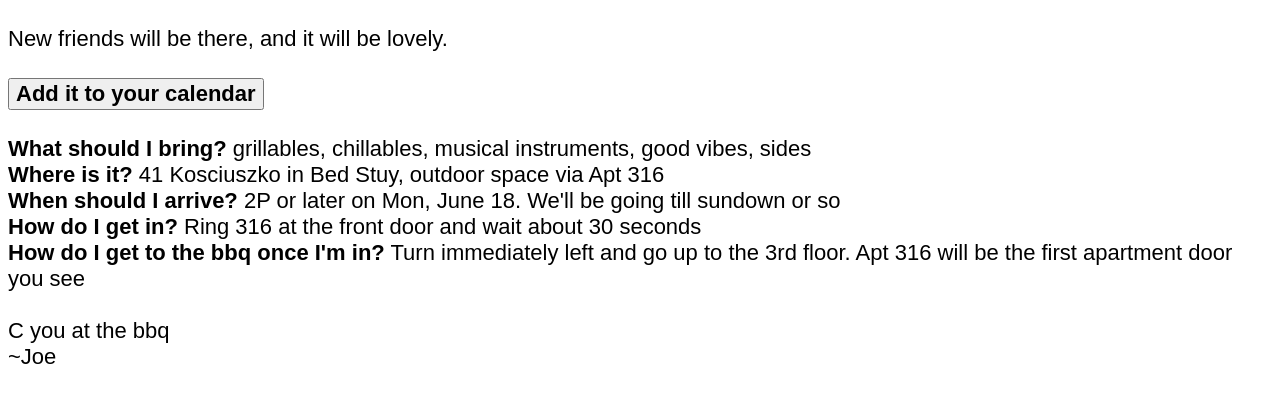
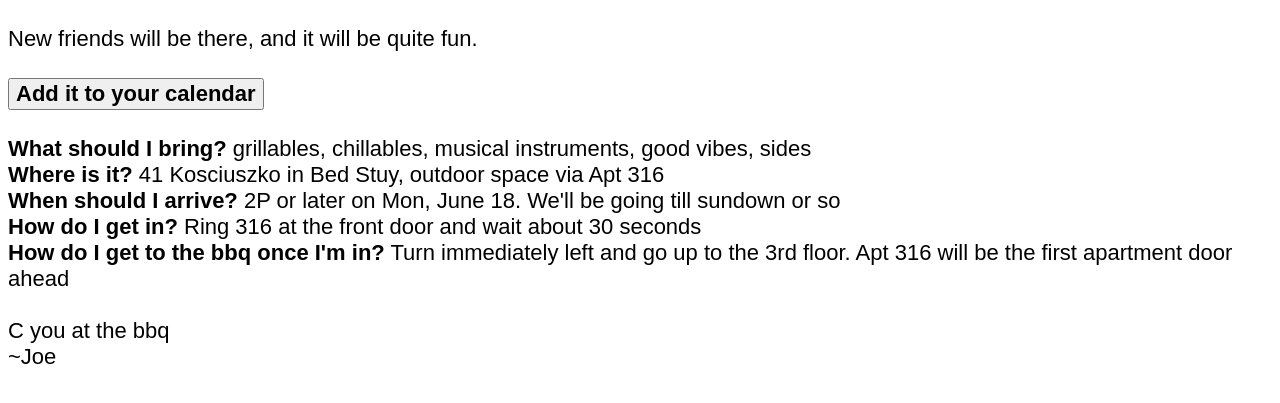
Before and after one commit to joegoldbeck/monday-bbq, a plain HTML site: page index.html in a window 1280 px wide. Shown: the part 61-464 px from the top of the page. Drawn offline with Linux system fonts and the light colour scheme.

Commit message:
Update index.html

```diff
--- a/index.html
+++ b/index.html
@@ -9,7 +9,7 @@
 </head>
 <body>
 <h1>BBQ this Monday</h1>
-<div>New friends will be there, and it will be lovely.</div>
+<div>New friends will be there, and it will be quite fun.</div>
 <br>
 <div>
   <a
@@ -27,7 +27,7 @@
 <div><b>Where is it?</b> 41 Kosciuszko in Bed Stuy, outdoor space via Apt 316</div>
 <div><b>When should I arrive?</b> 2P or later on Mon, June 18. We'll be going till sundown or so</div>
 <div><b>How do I get in?</b> Ring 316 at the front door and wait about 30 seconds</div>
-<div><b>How do I get to the bbq once I'm in?</b> Turn immediately left and go up to the 3rd floor. Apt 316 will be the first apartment door you see</div>
+<div><b>How do I get to the bbq once I'm in?</b> Turn immediately left and go up to the 3rd floor. Apt 316 will be the first apartment door ahead</div>
 <br>
 <div>C you at the bbq</div>
 <div>~Joe</div>
```
